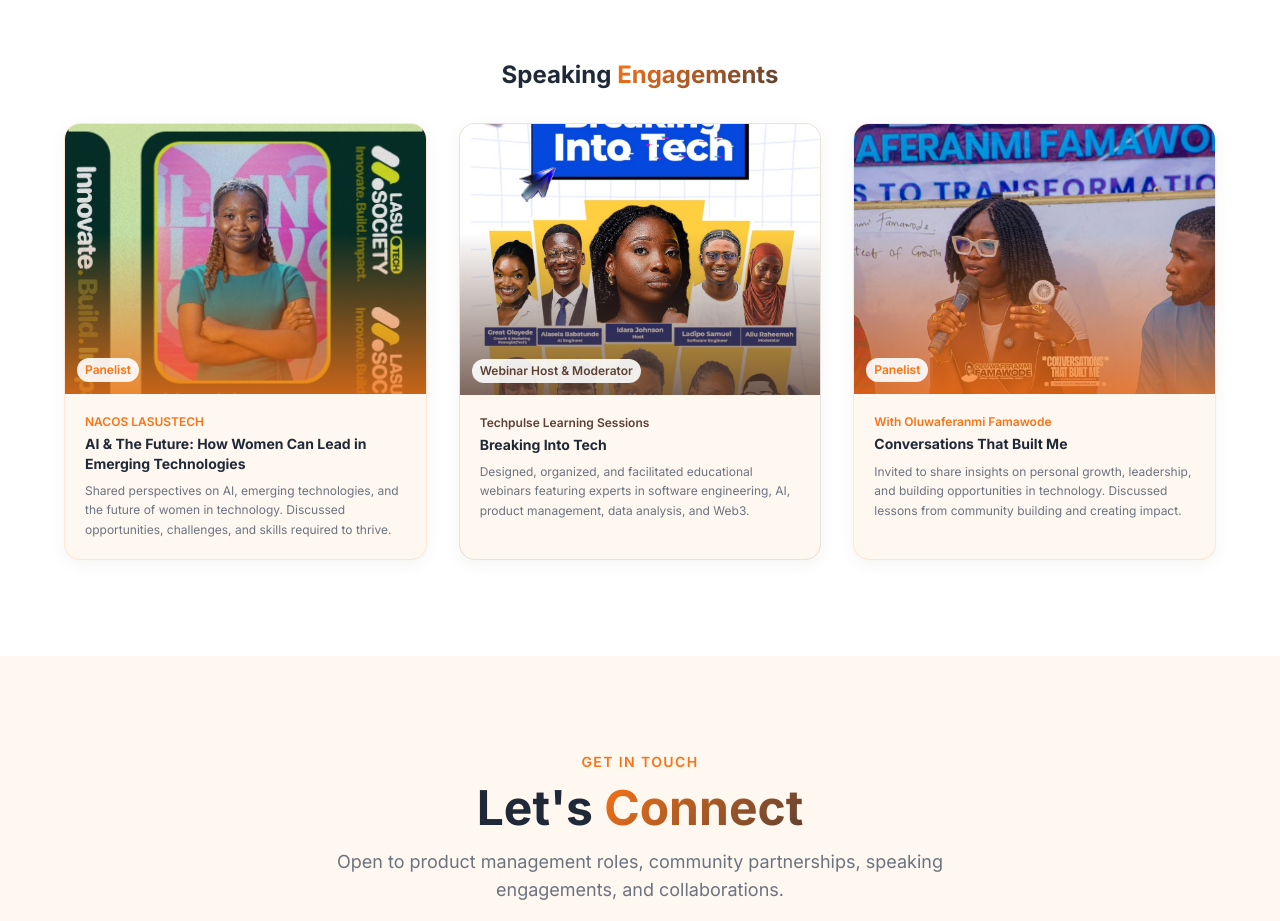
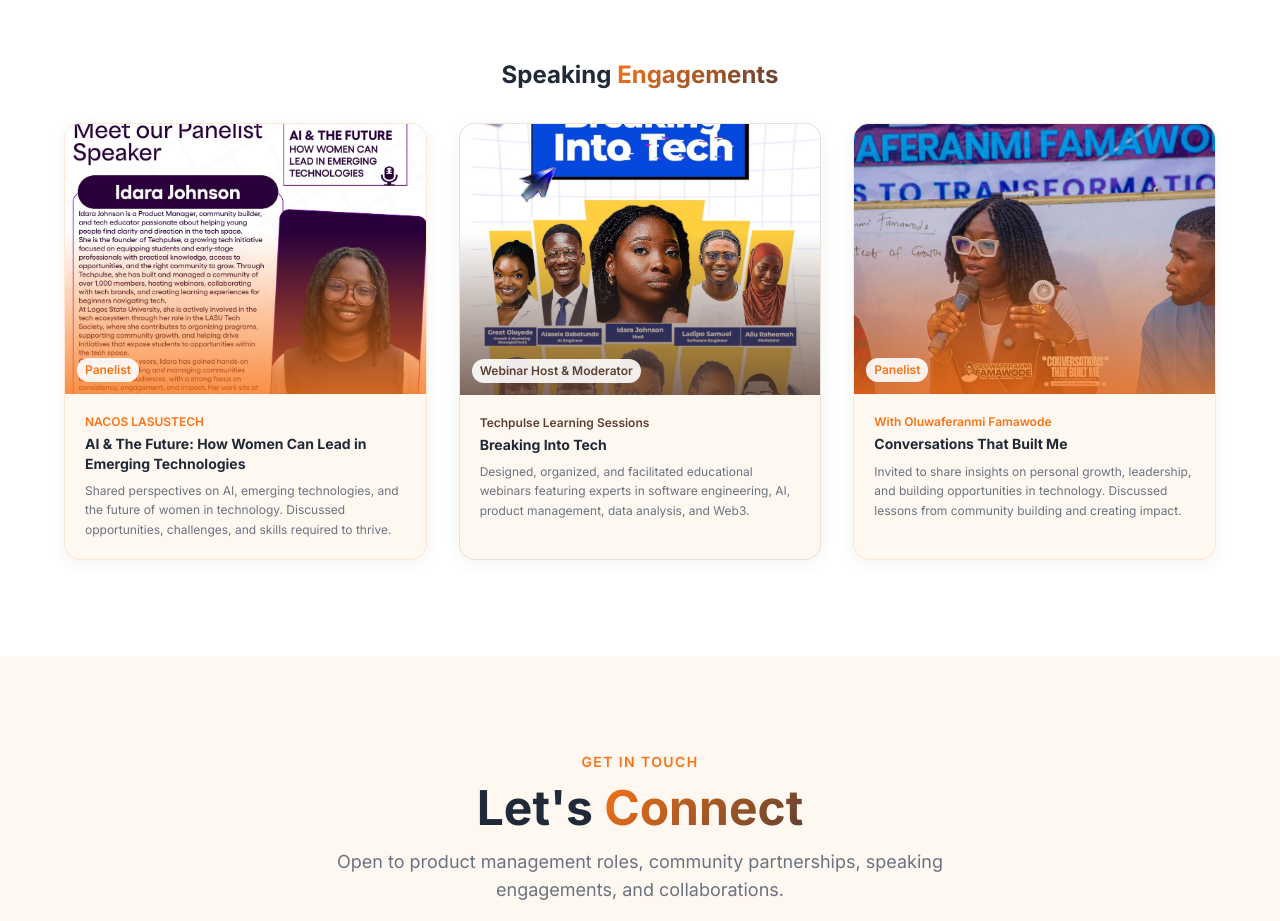
Before and after one commit to Idara2005/Portfolio-Website, a React (Vite) app: page / in a window 1280 px wide. Shown: the part 8220-9141 px from the top of the page. Built offline with nearby package versions, Linux system fonts and the light colour scheme.

Commit message:
Replace NACOS LASUSTECH speaking engagement image with panelist bio flyer

```diff
--- a/src/components/Achievements.tsx
+++ b/src/components/Achievements.tsx
@@ -20,7 +20,7 @@
     title: "AI & The Future: How Women Can Lead in Emerging Technologies",
     org: "NACOS LASUSTECH",
     role: "Panelist",
-    image: "lasu-id.jpeg",
+    image: "nacos-panelist-bio.jpeg",
     desc: "Shared perspectives on AI, emerging technologies, and the future of women in technology. Discussed opportunities, challenges, and skills required to thrive.",
     color: "#F97316",
   },
```
